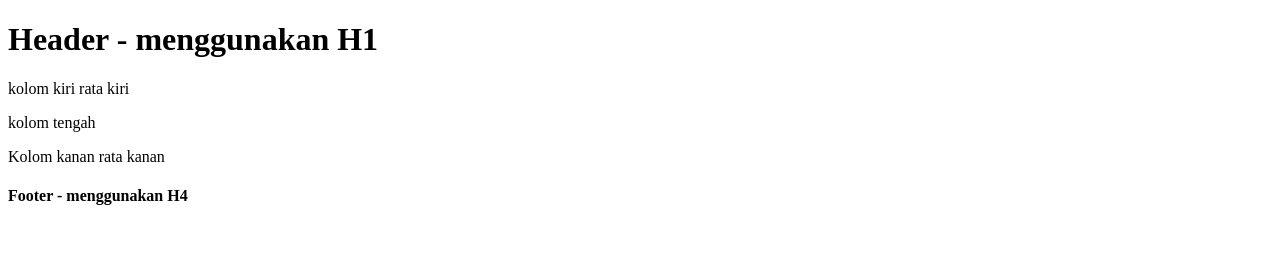
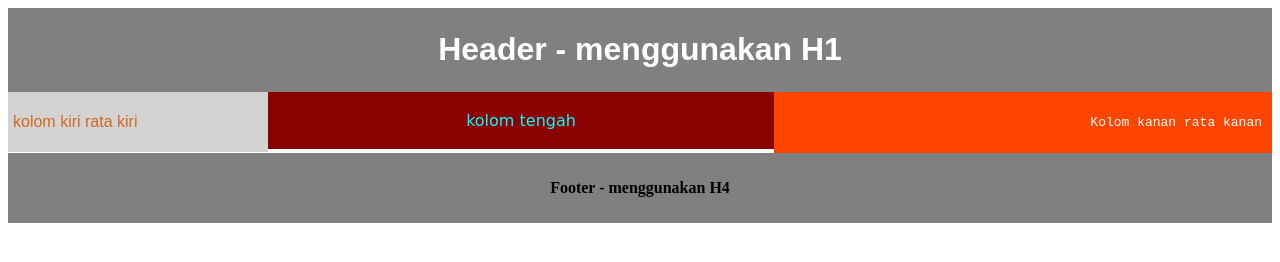
Before and after one commit to procodecg/coding-mom-batch-4, a plain HTML site: page column.html in a window 1280 px wide. Drawn offline with Linux system fonts and the light colour scheme.

```diff
--- a/column.css
+++ b/column.css
@@ -1,18 +1,45 @@
-#header { padding:2px;
-background-color:grey; color:white; text-align:center; font-family: sans-serif;
+#header {
+    padding: 2px;
+    background-color: grey;
+    color: white;
+    text-align: center;
+    font-family: sans-serif;
 }
+
 #kiri {
-width: 250px;
-background-color:lightgrey; float:left;
-text-align: left; color:chocolate; font-family: fantasy; padding:5px;
+    width: 250px;
+    background-color: lightgrey;
+    float: left;
+    text-align: left;
+    color: chocolate;
+    font-family: fantasy;
+    padding: 5px;
 }
+
 #tengah {
-width: 500px;
-background-color:blue; float:left; text-align: center; color:aqua; font-family: cursive; padding:3px;
+    width: 500px;
+    background-color: darkred;
+    float: left;
+    text-align: center;
+    color: aqua;
+    font-family: cursive;
+    padding: 3px;
 }
+
 #kanan {
-width: auto;
-overflow: auto; background-color: azure; text-align: right; color:red; font-family:monospace; padding:10px;
+    width: auto;
+    overflow: auto;
+    background-color: orangered;
+    text-align: right;
+    color: white;
+    font-family: monospace;
+    padding: 10px;
 }
-#footer { background-color:grey; color:black; clear:both; text-align:center; padding:5px;
+
+#footer {
+    background-color: grey;
+    color: black;
+    clear: both;
+    text-align: center;
+    padding: 5px;
 }
--- a/column.html
+++ b/column.html
@@ -1,16 +1,21 @@
-<!DOCTYPE html> <html lang="en">
+<!DOCTYPE html>
+<html lang="en">
+
 <head>
     <meta charset="UTF-8">
     <title>belajar kolom</title>
-<link rel="stylesheet" href="kolom1.css">
+    <link rel="stylesheet" href="column.css">
 </head>
+
 <body>
     <div id="header">
         <h1>Header - menggunakan H1</h1>
     </div>
     <div id="kiri">
-<p>kolom kiri rata kiri</p> </div>
-<div id="tengah"> <p>kolom tengah</p>
+        <p>kolom kiri rata kiri</p>
+    </div>
+    <div id="tengah">
+        <p>kolom tengah</p>
     </div>
     <div id="kanan">
         <p>Kolom kanan rata kanan </p>
```
Also changed, not shown: 1 other file. Lines whose indentation alone changed are shown as unchanged.
